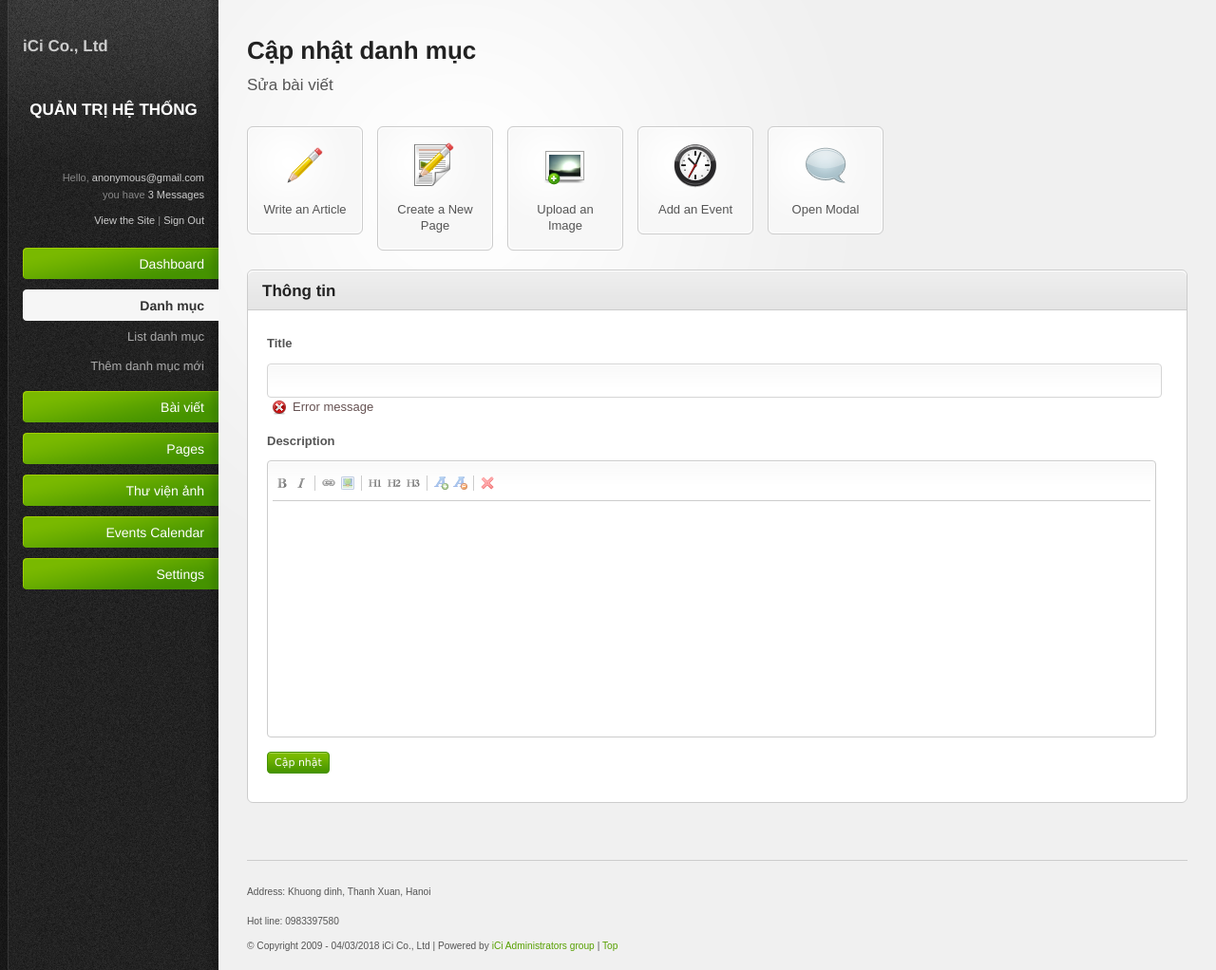
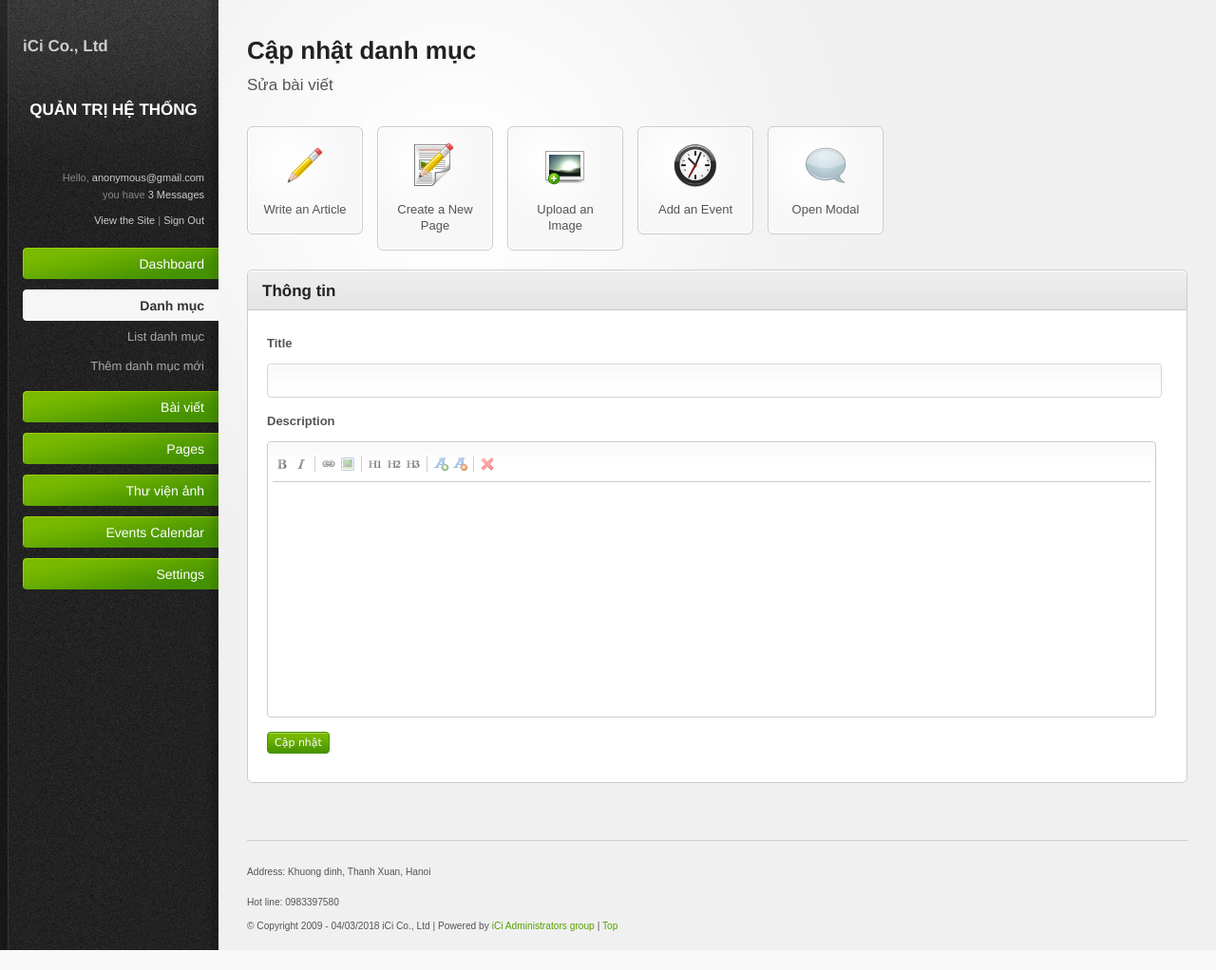
Before and after one commit to phongvt3110/ci317_webnews, a CodeIgniter app: page /infoweb/index.php/categories/edit in a window 1280 px wide. Shown: the whole page at 95% size. After the commit the page ends 1001 px from the top, so only its background shows below. Run offline with CodeIgniter, Linux system fonts and the light colour scheme; data that the repository does not hold is empty.

Commit message:
update code

```diff
--- a/application/controllers/Categories.php
+++ b/application/controllers/Categories.php
@@ -64,11 +64,11 @@ class Categories extends CI_Controller {
             if($this->input->post('submit') == 'Thêm mới'){
                 $this->form_validation->set_rules('title', 'Tiêu đề', 'trim|required');
                 $this->form_validation->set_rules('description', 'Mô tả chung', 'trim|required');
-                $this->form_validation->set_error_delimiters('<div
-                        class="notification error png_bg">
-				            <a href="#" class="close"><img src="public/simpla-admin/resources/images/icons/cross_grey_small.png"
-				            title="Close this notification" alt="close" /></a>
-				            <div>', '</div></div>');
+//                $this->form_validation->set_error_delimiters('<div
+//                        class="notification error png_bg">
+//				            <a href="#" class="close"><img src="public/simpla-admin/resources/images/icons/cross_grey_small.png"
+//				            title="Close this notification" alt="close" /></a>
+//				            <div>', '</div></div>');
                 if ($this->form_validation->run() == true)
                 {
                     $title = $this->input->post('title');
--- a/application/views/backend/simpla-admin/categories/add.php
+++ b/application/views/backend/simpla-admin/categories/add.php
@@ -15,17 +15,17 @@
     </div> <!-- End .content-box-header -->
 
     <div class="content-box-content">
-        <?php echo validation_errors(); ?>
         <form action="categories/add" method="post">
             <fieldset>
                 <p>
                     <label>Title</label>
                     <input class="text-input large-input" type="text" id="large-input" name="title" value="<?= set_value('title',isset($cat)?$cat['title']:'')?>"/>
-                    <span class="input-notification error png_bg">Error message</span>
+                    <?php echo form_error('title', '<span class="input-notification error png_bg">', '</span>'); ?>
                 </p>
                 <p>
                     <label>Description</label>
                     <textarea class="text-input textarea wysiwyg" id="textarea" name="description" cols="79" rows="15" value="<?= isset($cat)?$cat['description']:''?>"></textarea>
+                    <?php echo form_error('title', '<span class="input-notification error png_bg">', '</span>'); ?>
                 </p>
 
                 <p>
```
